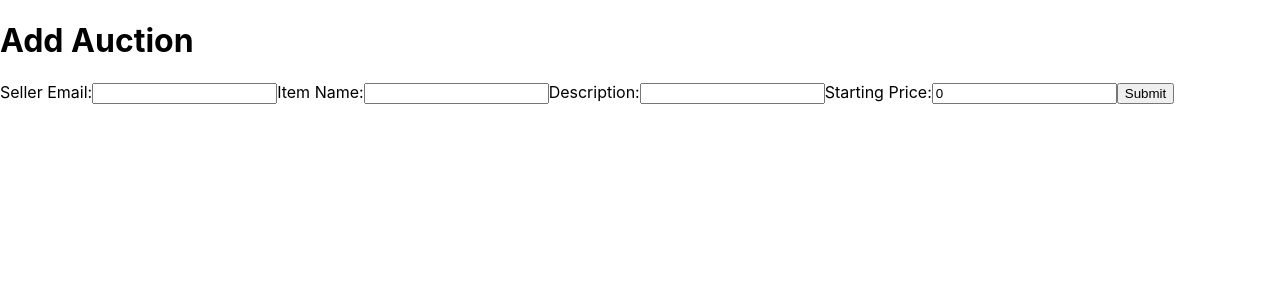
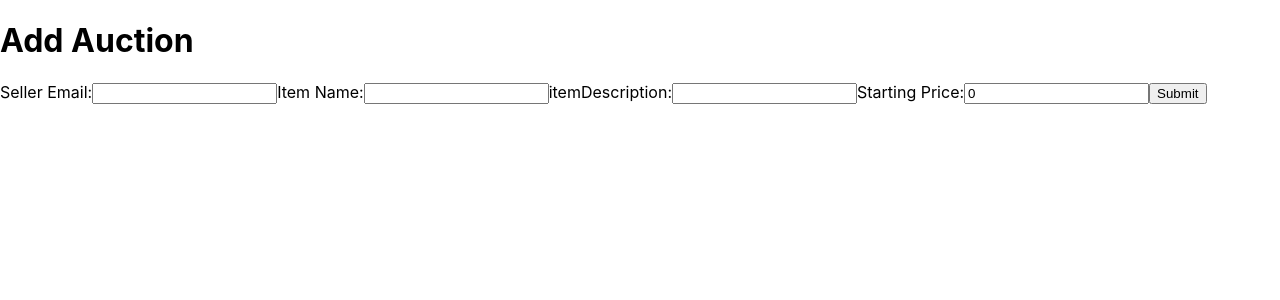
Before and after one commit to lisiCAO/hammer-hub, a React (Create React App) app in the folder frontend/: page /add-auction in a window 1280 px wide. Shown: the top 300 px of the page. Built offline with nearby package versions, Linux system fonts and the light colour scheme.

Commit message:
fix field name

```diff
--- a/frontend/src/components/views/AddAuction.jsx
+++ b/frontend/src/components/views/AddAuction.jsx
@@ -6,7 +6,7 @@ const AddAuction = () => {
     const [formData, setFormData] = useState({
         sellerEmail: "",
         itemName: "",
-        description: "",
+        itemDescription: "",
         startingPrice: 0,
     })
 
@@ -16,12 +16,12 @@ const AddAuction = () => {
             const response = await axios.post("http://localhost:3000/api/auctions", {
                 sellerEmail: formData.sellerEmail,
                 itemName: formData.itemName,
-                description: formData.description,
+                itemDescription: formData.itemDescription,
                 lastPrice: formData.startingPrice,
         })
             console.log(response);
-            alert(formData.itemName + "created!");
-            setFormData({sellerEmail:"", itemName: "", description: "", startingPrice: 0});
+            alert(formData.itemName + " created!");
+            setFormData({sellerEmail:"", itemName: "", itemDescription: "", startingPrice: 0});
         } catch (error) {
          console.error(error);
         }
@@ -54,12 +54,12 @@ const AddAuction = () => {
                         onChange={handleChange}
                     />
                 </label>
-                <label htmlFor="description">
-                    Description:
+                <label htmlFor="itemDescription">
+                    itemDescription:
                     <input
                         type="text"
-                        name="description"
-                        value={formData.description}
+                        name="itemDescription"
+                        value={formData.itemDescription}
                         onChange={handleChange}
                     />
                 </label>
--- a/frontend/src/components/views/BidOnAuction.jsx
+++ b/frontend/src/components/views/BidOnAuction.jsx
@@ -48,7 +48,7 @@ const BidOnAuction = () => {
         });
     };
 
-    if(!auction.id) {
+    if(isLoading) {
         return <div>Loading...</div>;
     }
 
```
